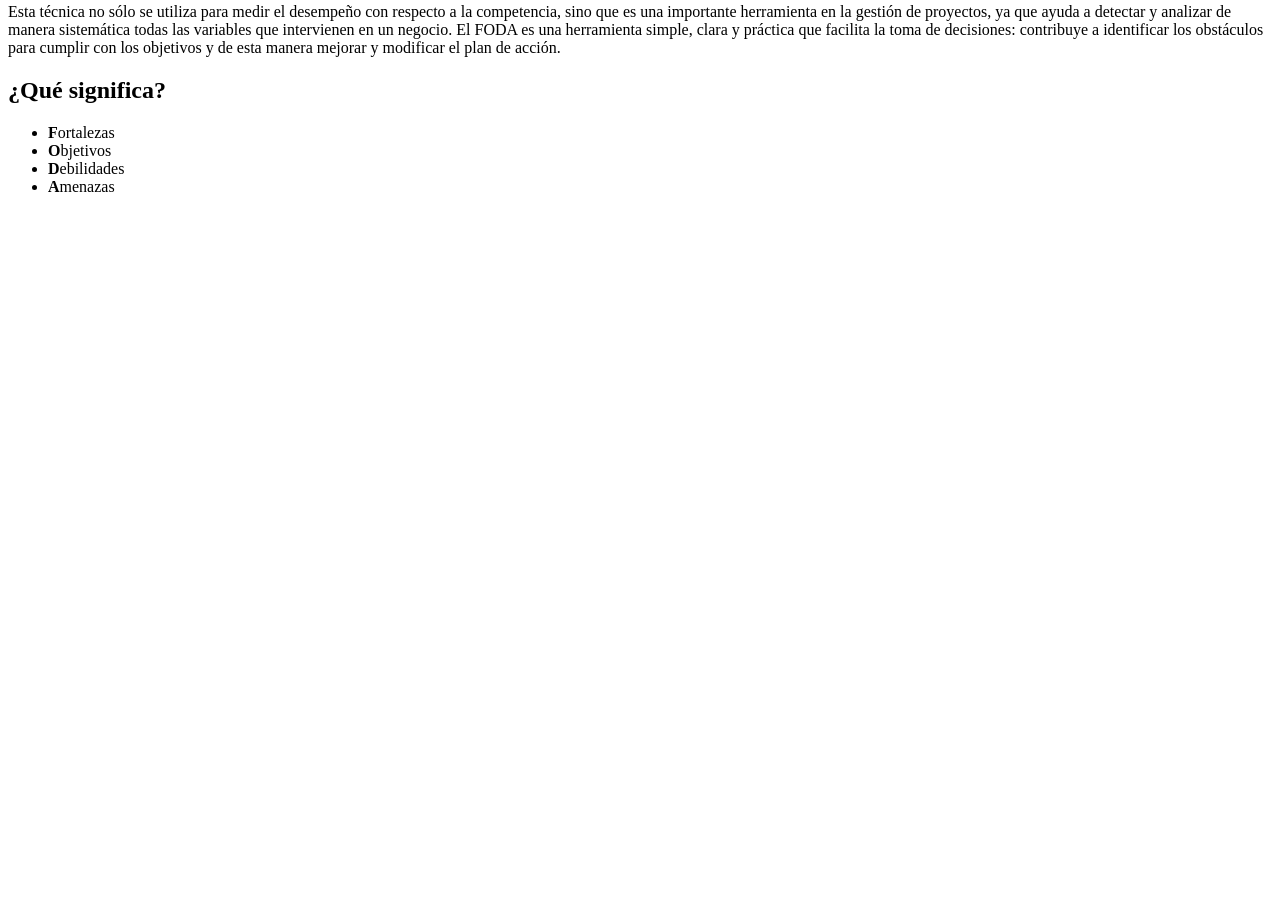
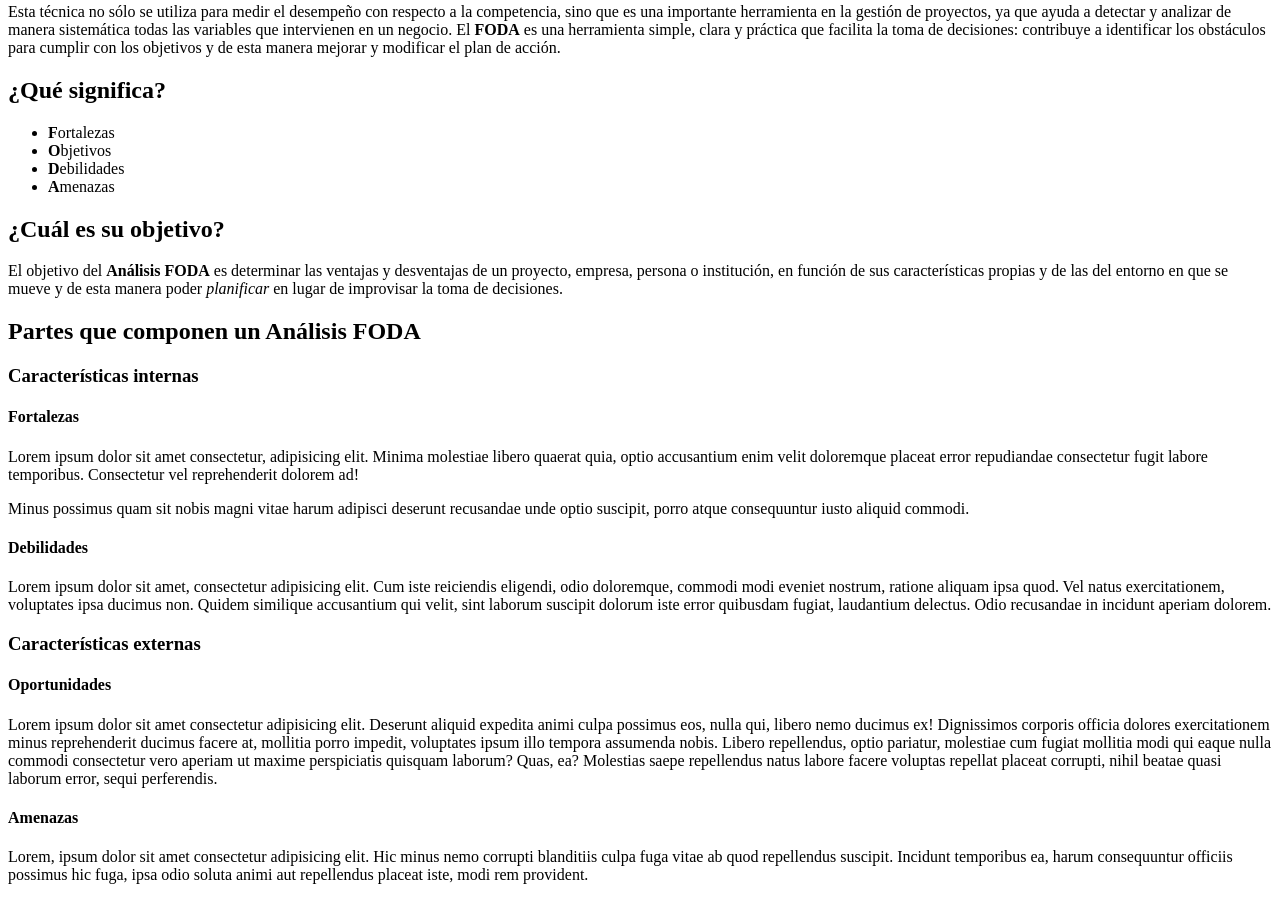
Before and after one commit to Javiarellano11/desafio-01, a plain HTML site: page index.html in a window 1280 px wide. Shown: the part 244-1144 px from the top of the page. Before the commit the page ends 800 px from the top, so only its background shows below. Drawn offline with Linux system fonts and the light colour scheme.

Commit message:
se agrega partes que componen el FODA

```diff
--- a/index.html
+++ b/index.html
@@ -13,12 +13,28 @@
     </p>
     <p>Proviene de las siglas en inglés <em>SWOT</em> (Strengths, Weaknesses, Opportunities y Threats).</p>
     <p><strong>Resulta fundamental para una correcta toma de decisiones.</strong></p>
-    <p>Esta técnica no sólo se utiliza para medir el desempeño con respecto a la competencia, sino que es una importante herramienta en la gestión de proyectos, ya que ayuda a detectar y analizar de manera sistemática todas las variables que intervienen en un negocio. El FODA es una herramienta simple, clara y práctica que facilita la toma de decisiones: contribuye a identificar los obstáculos para cumplir con los objetivos y de esta manera mejorar y modificar el plan de acción.</p>
+    <p>Esta técnica no sólo se utiliza para medir el desempeño con respecto a la competencia, sino que es una importante herramienta en la gestión de proyectos, ya que ayuda a detectar y analizar de manera sistemática todas las variables que intervienen en un negocio. El <strong>FODA</strong> es una herramienta simple, clara y práctica que facilita la toma de decisiones: contribuye a identificar los obstáculos para cumplir con los objetivos y de esta manera mejorar y modificar el plan de acción.</p>
     <h2>¿Qué significa?</h2>
     <ul><li><b>F</b>ortalezas</li>
     <li><b>O</b>bjetivos</li>
-<li><b>D</b>ebilidades</li>
-<li><b>A</b>menazas</li></ul>
+    <li><b>D</b>ebilidades</li>
+    <li><b>A</b>menazas</li></ul>
+    <h2>¿Cuál es su objetivo?</h2>
+    <p>El objetivo del <b>Análisis FODA</b> es determinar las ventajas y desventajas de un proyecto, empresa, persona o institución, en función de sus características propias y de las del entorno en que se mueve y de esta manera poder <em>planificar</em> en lugar de improvisar la toma de decisiones.</p>
+    <h2>Partes que componen un Análisis FODA</h2>
+    <h3>Características internas</h3>
+    <h4>Fortalezas</h4>
+    <p>Lorem ipsum dolor sit amet consectetur, adipisicing elit. Minima molestiae libero quaerat quia, optio accusantium enim velit doloremque placeat error repudiandae consectetur fugit labore temporibus. Consectetur vel reprehenderit dolorem ad!</p>
+    <p>Minus possimus quam sit nobis magni vitae harum adipisci deserunt recusandae unde optio suscipit, porro atque consequuntur iusto aliquid commodi.</p>
+    <h4>Debilidades</h4>
+    <p>Lorem ipsum dolor sit amet, consectetur adipisicing elit. Cum iste reiciendis eligendi, odio doloremque, commodi modi eveniet nostrum, ratione aliquam ipsa quod. Vel natus exercitationem, voluptates ipsa ducimus non. Quidem similique accusantium qui velit, sint laborum suscipit dolorum iste error quibusdam fugiat, laudantium delectus. Odio recusandae in incidunt aperiam dolorem.</p>
+    <h3>Características externas</h3>
+    <h4>Oportunidades</h4>
+    <p>Lorem ipsum dolor sit amet consectetur adipisicing elit. Deserunt aliquid expedita animi culpa possimus eos, nulla qui, libero nemo ducimus ex! Dignissimos corporis officia dolores exercitationem minus reprehenderit ducimus facere at, mollitia porro impedit, voluptates ipsum illo tempora assumenda nobis. Libero repellendus, optio pariatur, molestiae cum fugiat mollitia modi qui eaque nulla commodi consectetur vero aperiam ut maxime perspiciatis quisquam laborum? Quas, ea? Molestias saepe repellendus natus labore facere voluptas repellat placeat corrupti, nihil beatae quasi laborum error, sequi perferendis.</p>
+    <h4>Amenazas</h4>
+    <p>Lorem, ipsum dolor sit amet consectetur adipisicing elit. Hic minus nemo corrupti blanditiis culpa fuga vitae ab quod repellendus suscipit. Incidunt temporibus ea, harum consequuntur officiis possimus hic fuga, ipsa odio soluta animi aut repellendus placeat iste, modi rem provident.</p>
+
+
 
 </body>
 </html>
```
